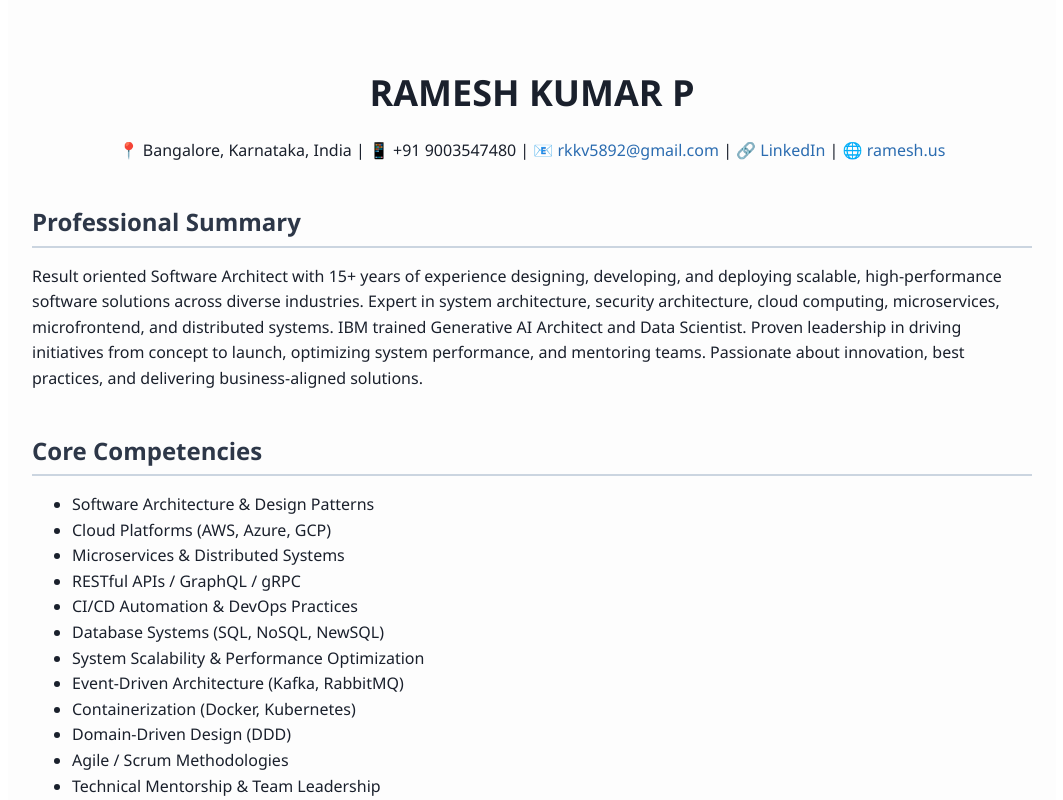
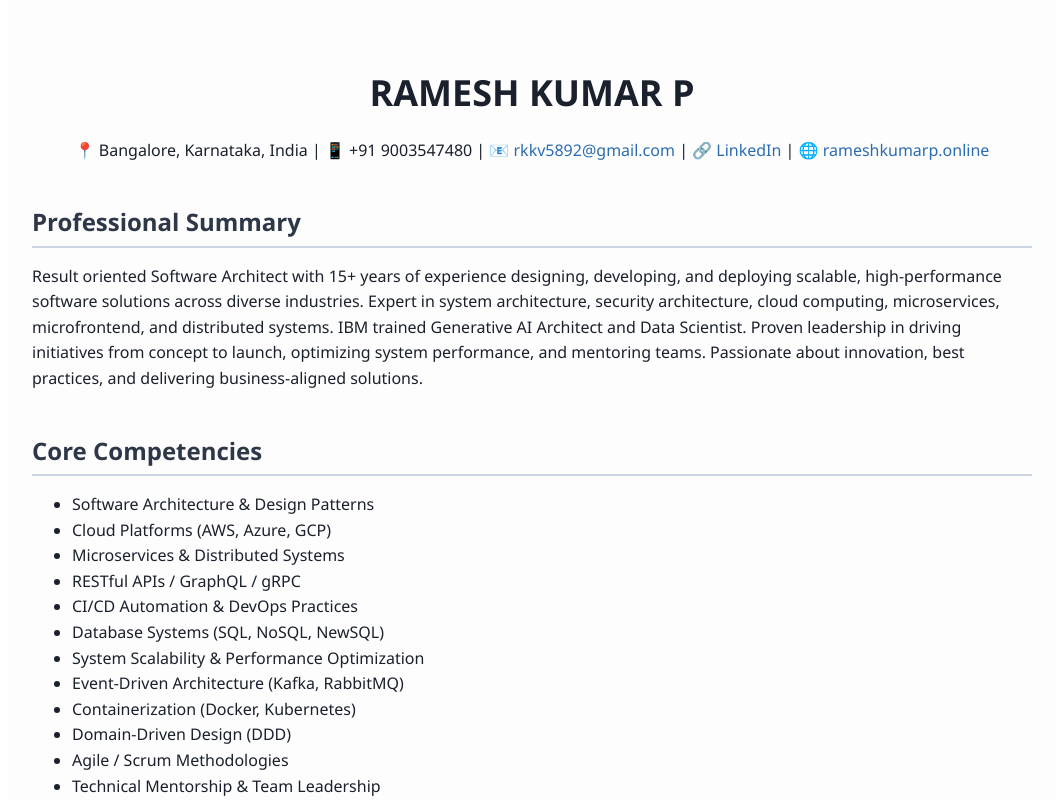
Before and after one commit to rameshkumarp24/ramesh.us, a React (Create React App) app: page / in a window 1280 px wide. Shown: the top 800 px of the page, without its empty margins (108-1171 px from the left). Built offline with nearby package versions, Linux system fonts and the light colour scheme.

Commit message:
update domain

```diff
--- a/src/App.js
+++ b/src/App.js
@@ -21,12 +21,12 @@ function App() {
           </a>{" "}
           | 🌐{" "}
           <a
-            href="https://ramesh.us"
+            href="https://rameshkumarp.online"
             style={styles.link}
             target="_blank"
             rel="noopener noreferrer"
           >
-            ramesh.us
+            rameshkumarp.online
           </a>
         </p>
       </header>
@@ -238,8 +238,8 @@ function App() {
       <footer style={styles.footer}>
         <p>
           © 2025 Ramesh Kumar P |{" "}
-          <a href="https://ramesh.us" style={styles.link}>
-            ramesh.us
+          <a href="https://rameshkumarp.online" style={styles.link}>
+            rameshkumarp.online
           </a>
         </p>
       </footer>
```
Also changed, not shown: 1 other file (tests, documents, lock files or other folders).
